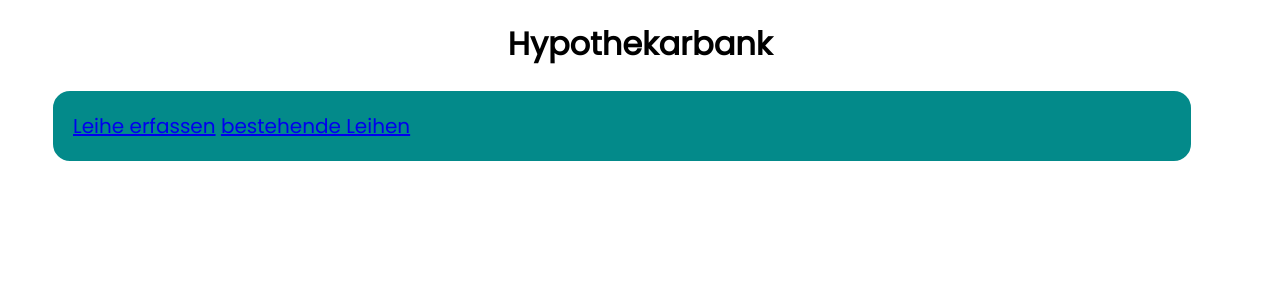
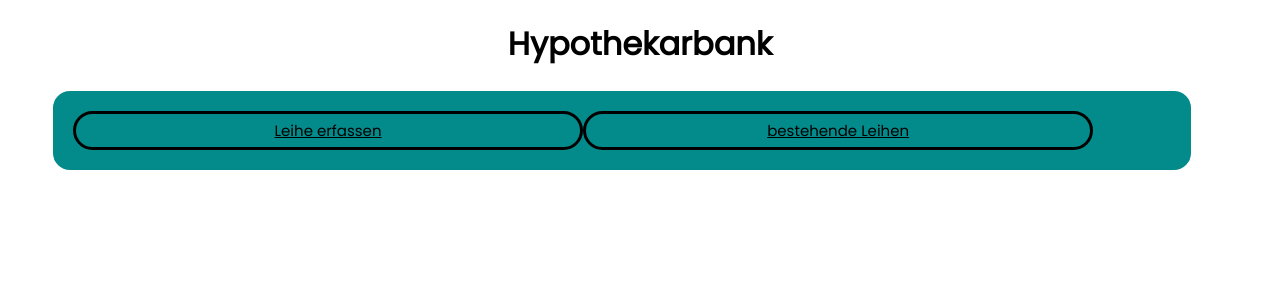
Before and after one commit to Manuel-Schmid/M307Project, a PHP site: page / in a window 1280 px wide. Shown: the top 300 px of the page. Run offline with PHP 8.4, Linux system fonts and the light colour scheme.

Commit message:
menu debug

```diff
--- a/Views/css/existing-mortgages-styles.css
+++ b/Views/css/existing-mortgages-styles.css
@@ -63,7 +63,7 @@ button:hover{
     border-radius: 20px;
 }
 
-#mortgage th {
+#mortgage th{
     background-color: #04aaaa;
     padding-left: 20px;
 }
--- a/Views/css/global.css
+++ b/Views/css/global.css
@@ -78,17 +78,28 @@ nav{
     border-radius: 20px;
     padding: 20px;
     margin: 20px;
+    display: flex;
 }
 
 a:hover{
-    width: 90%;
+    width: 45%;
     background-color: #04aaaa;
-    font-size: 20px;
+    font-size: 15px;
     color: white;
     border: solid;
     border-radius: 20px;
-    padding: 20px;
-    margin: 20px;
+    padding: 5px;
+}
+
+a{
+    width:45%;
+    background-color: #038a8a;
+    font-size: 15px;
+    color: black;
+    border: solid;
+    border-radius: 20px;
+    padding: 5px;
+
 }
 
 div{
```
